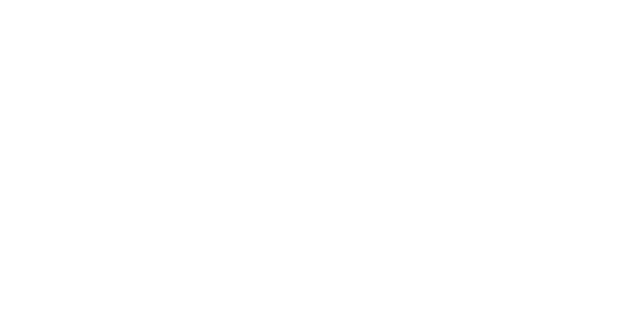
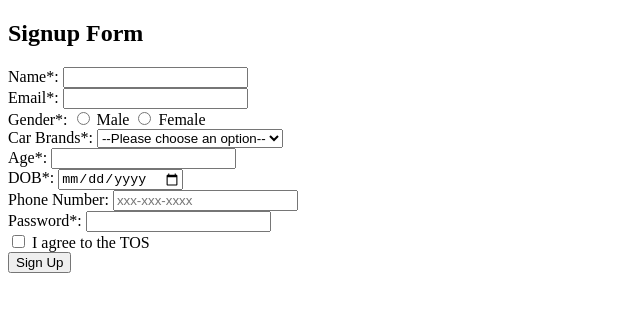
Before and after one commit to acciojob/signup-form-car-Trupti100, a website: page main.html in a window 1280 px wide. Shown: the whole page, without its empty margins (0-640 px from the left). Drawn offline with Linux system fonts and the light colour scheme.

Commit message:
created a submission

```diff
--- a/main.html
+++ b/main.html
@@ -1,16 +1,52 @@
 <!DOCTYPE html>
+<html lang="en">
+<head>
+    <meta charset="UTF-8">
+    <meta name="viewport" content="width=device-width, initial-scale=1.0">
+    <title>Signup Form</title>
+</head>
+<body>
+    <h2>Signup Form</h2>
+    <form action="#" method="post">
+        <label for="name">Name<span>*</span>:</label>
+        <input type="text" id="name" name="name" required><br>
 
-<html>
+        <label for="email">Email<span>*</span>:</label>
+        <input type="email" id="email" name="email" required><br>
 
-<head>
-	<link rel="stylesheet" href="styles.css">
-</head>
+        <label>Gender<span>*</span>:</label>
+        <input type="radio" id="gender_m" name="gender" value="male" required>
+        <label for="gender_m">Male</label>
+        <input type="radio" id="gender_f" name="gender" value="female" required>
+        <label for="gender_f">Female</label><br>
 
-<body>
-	<!-- the entire body must be written by student -->
-    <script type="text/javascript" src="./script.js">
-</script>
+        <label for="cars">Car Brands<span>*</span>:</label>
+        <select id="cars" name="cars" required>
+            <option value="" disabled selected>--Please choose an option--</option>
+            <option value="toyota">Toyota</option>
+            <option value="honda">Honda</option>
+            <option value="ford">Ford</option>
+            <option value="chevrolet">Chevrolet</option>
+        </select><br>
 
+        <label for="age">Age<span>*</span>:</label>
+        <input type="number" id="age" name="age" required><br>
+
+        <label for="dob">DOB<span>*</span>:</label>
+        <input type="date" id="dob" name="dob" required><br>
+
+        <label for="tel">Phone Number:</label>
+        <input type="tel" id="tel" name="tel" pattern="[0-9]{3}-[0-9]{3}-[0-9]{4}" placeholder="xxx-xxx-xxxx"><br>
+
+        <label for="password">Password<span>*</span>:</label>
+        <input type="password" id="password" name="password" required><br>
+
+        <label>
+            <input type="checkbox" id="tos" name="tos" required>
+            I agree to the TOS
+        </label><br>
+
+        <input type="submit" value="Sign Up">
+    </form>
 </body>
-
 </html>
```
